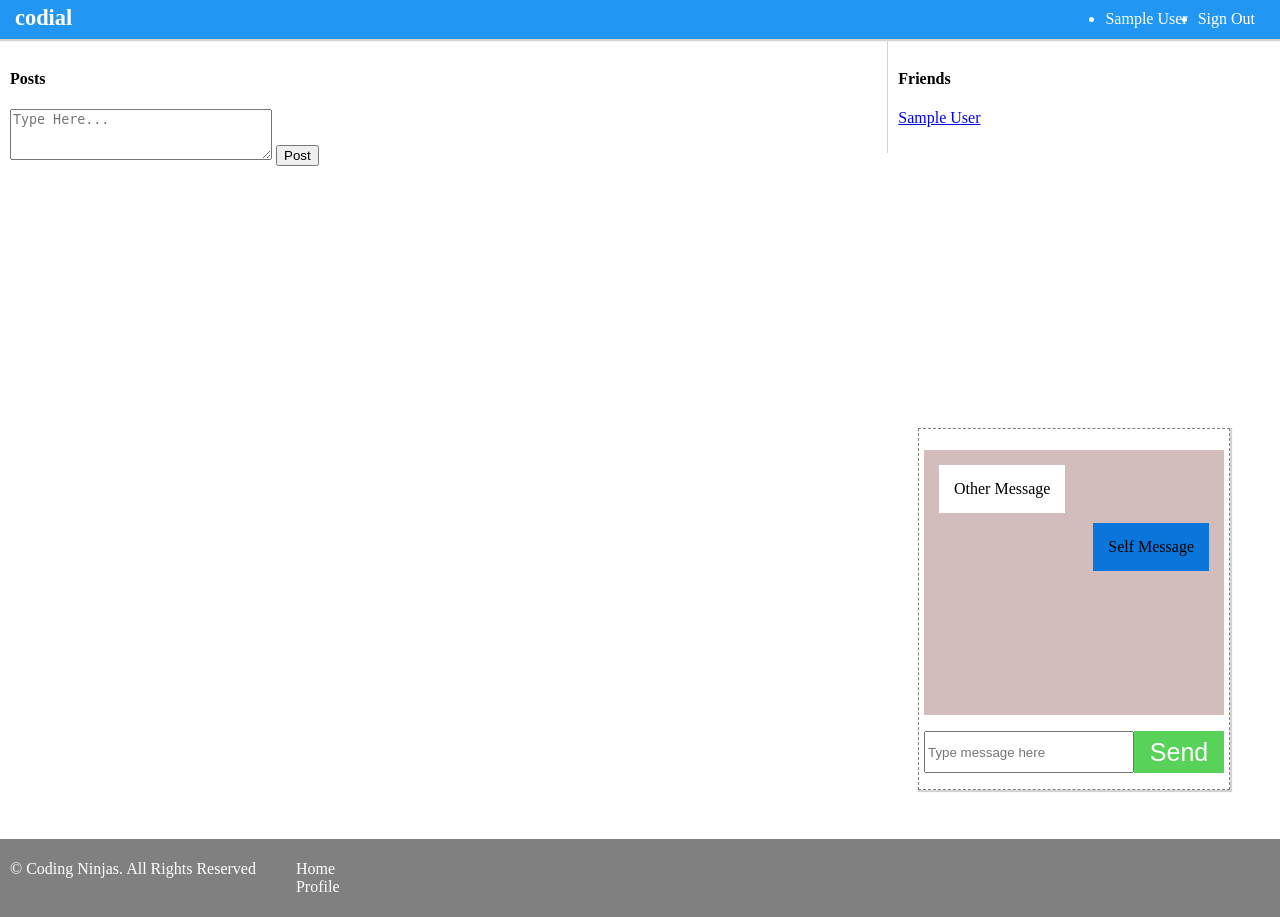
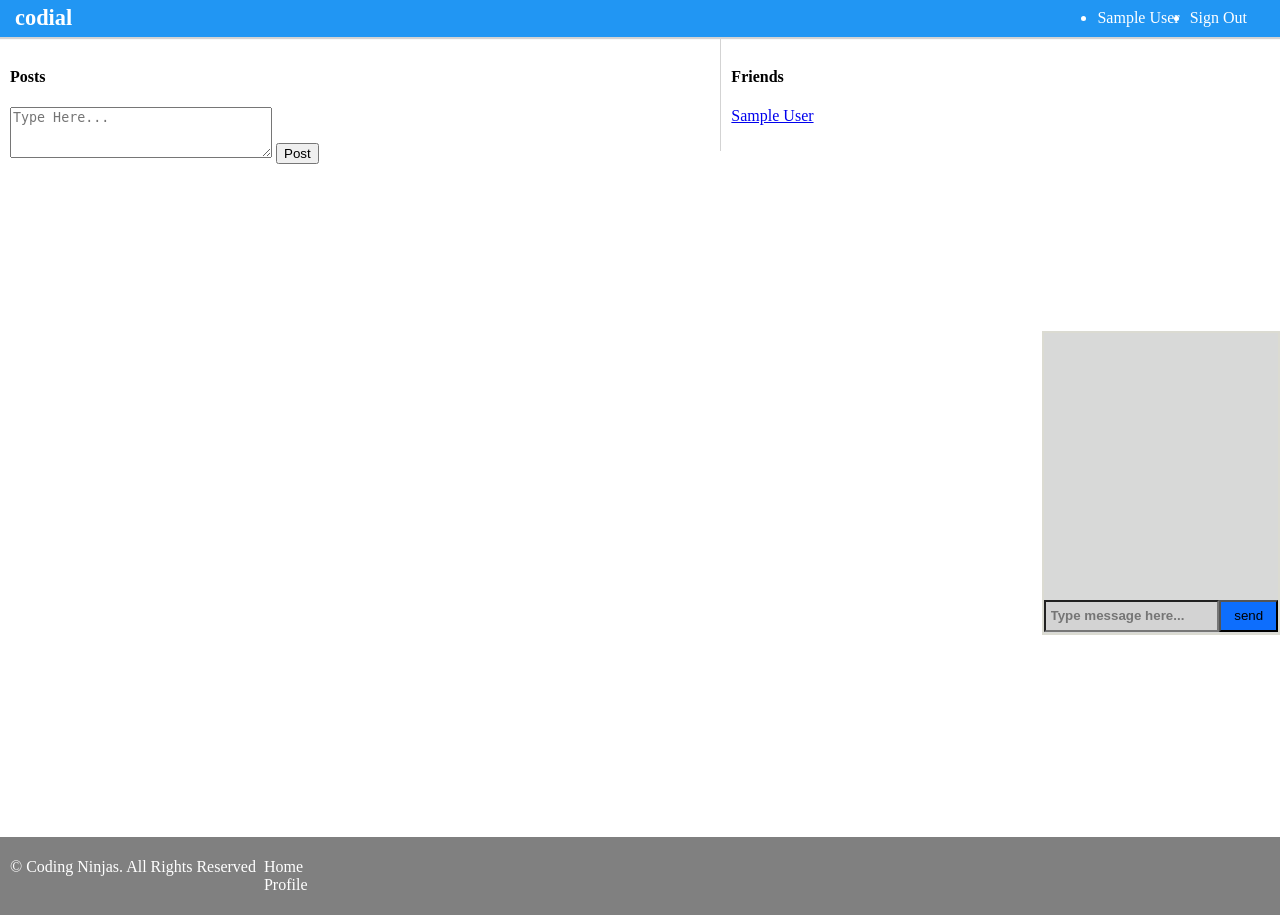
Before and after one commit to AmaamRizvi/codial, a Node server app: page / in a window 1280 px wide. Run offline with Node 20, Linux system fonts and the light colour scheme; the visitor is signed in with stand-in values (Sample User, id 1); data that the repository does not hold is empty; some libraries are stand-ins or nearby versions.

Commit message:
added chat-box

```diff
--- a/assets/jss/chat_engine.js
+++ b/assets/jss/chat_engine.js
@@ -1,53 +1,53 @@
 class ChatEngine {
   constructor(chatBoxId, userEmail) {
-    this.chatBox = $(`#${chatBoxId}`);
+    this.cahtBox = $(`#${chatBoxId}`);
     this.userEmail = userEmail;
+    // console.log(userEmail);
 
     this.socket = io.connect("http://localhost:5000");
 
     if (this.userEmail) {
-      this.connectionHandler();
+      this.connectionHeandler();
     }
   }
 
-  connectionHandler() {
+  connectionHeandler() {
     let self = this;
 
     this.socket.on("connect", function () {
-      console.log("connection established using sockets...!");
+      console.log("connection stablised!");
 
       self.socket.emit("join_room", {
         user_email: self.userEmail,
-        chatroom: "codeial",
+        chatroom: "facebook",
       });
 
-      self.socket.on("user_joined", function (data) {
-        console.log("a user joined!", data);
+      self.socket.on("user_joined", (data) => {
+        console.log("a user joined", data);
       });
     });
 
-    // CHANGE :: send a message on clicking the send message button
-    $("#send-message").click(function () {
-      let msg = $("#chat-message-input").val();
+    $("#send-message").click(() => {
+      let msg = $("#chat-message").val();
 
       if (msg != "") {
         self.socket.emit("send_message", {
           message: msg,
           user_email: self.userEmail,
-          chatroom: "codieal",
+          chatroom: "facebook",
         });
       }
     });
 
-    self.socket.on("receive_message", function (data) {
-      console.log("message received", data.message);
+    self.socket.on("receive_message", (data) => {
+      console.log("message receive: ", data.message);
 
       let newMessage = $("<li>");
 
-      let messageType = "other-message";
+      let messageType = "sender";
 
       if (data.user_email == self.userEmail) {
-        messageType = "self-message";
+        messageType = "my-message";
       }
 
       newMessage.append(
@@ -64,7 +64,9 @@ class ChatEngine {
 
       newMessage.addClass(messageType);
 
-      $("#chat-messages-list").append(newMessage);
+      $("#chat-message-list").append(newMessage);
+
+      $("#chat-message").val("");
     });
   }
 }
--- a/assets/scss/chat_box.css
+++ b/assets/scss/chat_box.css
@@ -1,54 +1,87 @@
 #user-chat-box {
-  position: fixed;
-  bottom: 10px;
-  right: 50px;
-  border: 1px dashed grey;
-  height: 350px;
   width: 300px;
-  background: white;
-  padding: 5px;
-  box-shadow: 1px 1px 1px 1px lightgrey;
+  height: 300px;
+  border: 2px solid rgb(219, 219, 210);
+  margin: 0;
+  margin-top: 23%;
+  background-color: rgb(216, 217, 216);
 }
-#user-chat-box #chat-messages-list {
+
+/* message container //////////////////// */
+#chat-message-list {
+  background-color: rgb(216, 217, 216);
+  height: 235px;
+  overflow-y: auto;
+}
+
+#chat-message-list::-webkit-scrollbar {
+  display: none;
+}
+
+ul {
+  /* margin-left: -30px; */
+  padding: 0 8px;
+}
+
+/* message list////////////////////// */
+#chat-message-list li {
   list-style: none;
-  padding: 10px;
-  height: 70%;
-  background-color: rgb(211, 188, 188);
-  overflow: auto;
+  width: 100%;
+  margin: 4px 0;
 }
-#user-chat-box #chat-messages-list .other-message {
-  text-align: left;
-  padding: 5px;
+
+.my-message sub {
+  float: right;
 }
-#user-chat-box #chat-messages-list .other-message span {
-  display: inline-block;
-  padding: 15px;
-  background-color: white;
+
+/* sendre message////////////////////////////// */
+.sender {
+  /* margin-left: -200px; */
+  /* margin-left: 40px; */
+  width: 100%;
 }
-#user-chat-box #chat-messages-list .self-message {
-  text-align: right;
-  padding: 5px;
+.sender span {
+  border-radius: 0 6px 6px 0;
+  padding: 4px 6px;
+  display: flex;
+  width: 60%;
+  background-color: lightblue;
+  /* width: 100%; */
+  /* padding: ; */
 }
-#user-chat-box #chat-messages-list .self-message span {
-  display: inline-block;
-  padding: 15px;
-  background-color: #0a76db;
+
+/* my message ////////////////////////////////// */
+.my-message {
+  margin-left: 40px;
+  width: 100%;
 }
-#user-chat-box #chat-message-input-container {
-  height: 24%;
-  width: 100%;
+.my-message span {
+  background-color: lightsteelblue;
+  width: 60%;
+  margin-left: 70px;
   display: flex;
-  flex-direction: row;
+  border-radius: 6px 0px 0 6px;
+  padding: 4px 6px;
+  /* width: 100%; */
 }
-#user-chat-box #chat-message-input-container #chat-message-input {
-  height: 50%;
-  width: 70%;
+
+/* chat form ////////////////////////////////// */
+.form-chat-box {
+  /* border: 2px solid red; */
+  display: flex;
+  height: 2rem;
 }
-#user-chat-box #chat-message-input-container #send-message {
-  height: 50%;
-  width: 30%;
-  font-size: 25px;
-  color: white;
-  border: none;
-  background: #58d258;
-}/*# sourceMappingURL=chat_box.css.map */
+
+.form-chat-box input {
+  background-color: lightgray;
+  color: black;
+  font-weight: bold;
+  padding-left: 5px;
+}
+#chat-message {
+  width: 75%;
+}
+#send-message {
+  width: 25%;
+  background-color: #0d6efd;
+}
--- a/views/_chat_box.ejs
+++ b/views/_chat_box.ejs
@@ -1,22 +1,13 @@
-<link rel="stylesheet" href="./scss/chat_box.css">
+<% if(locals.user) { %>
+<div id="user-chat-box">
+  <ul id="chat-message-list">
+    <li class="sender"></li>
+    <li class="my-message"></li>
+  </ul>
 
-<% if (locals.user){ %>
-	<div id="user-chat-box">
-		<ul id="chat-messages-list">
-			<li class="other-message">
-				<span>Other Message</span>
-			</li>
-			<li class="self-message">
-				<span>
-					Self Message
-				</span>
-			</li>
-
-		</ul>
-		<div id="chat-message-input-container">
-			<input id="chat-message-input" placeholder="Type message here">
-			<button id="send-message">Send</button>
-		</div>
-
-	</div>
+  <div class="form-chat-box">
+    <input id="chat-message" placeholder="Type message here..." />
+    <button id="send-message">send</button>
+  </div>
+</div>
 <% } %>
--- a/views/home.ejs
+++ b/views/home.ejs
@@ -1,4 +1,5 @@
 <link rel="stylesheet" href="/css/home.css">
+<link rel="stylesheet" href="./scss/chat_box.css">
 
 <div id="home-container">
     <section id="feed-posts">
```
